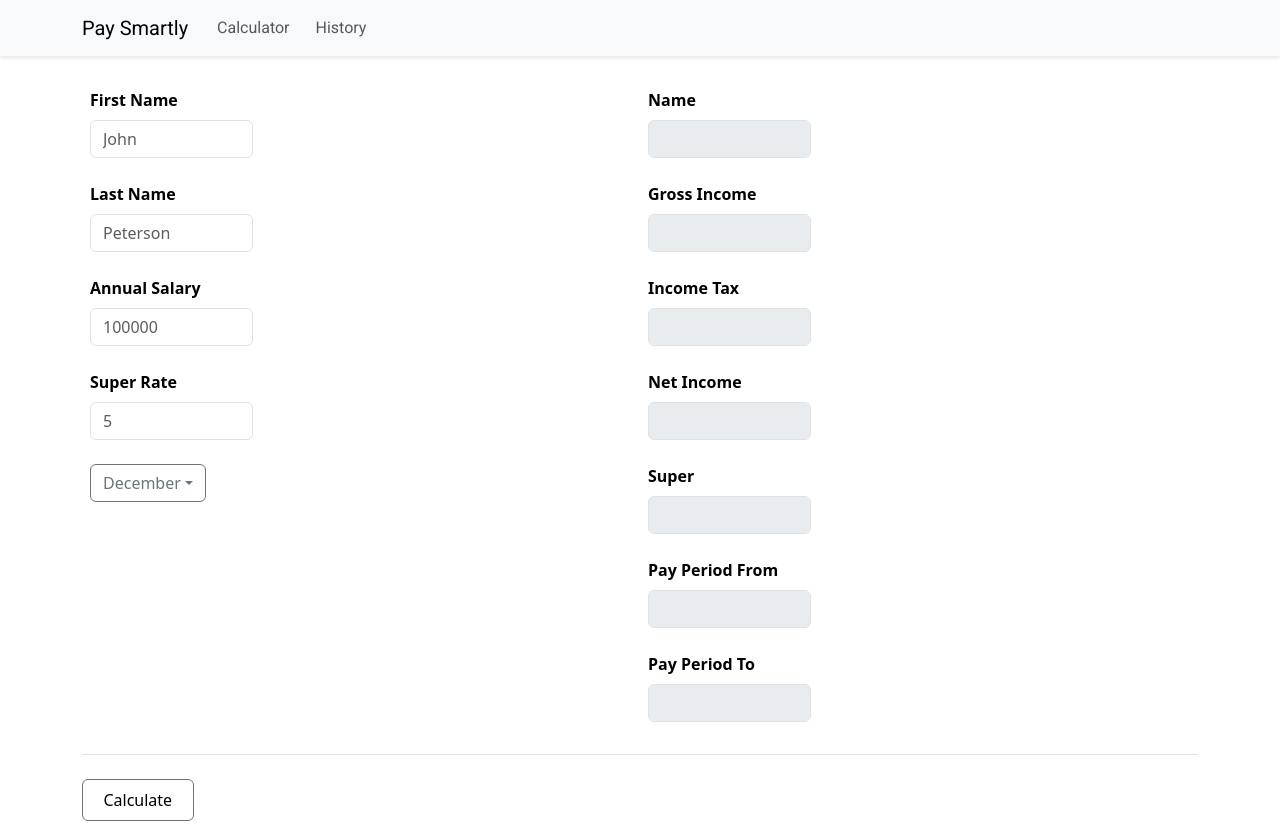
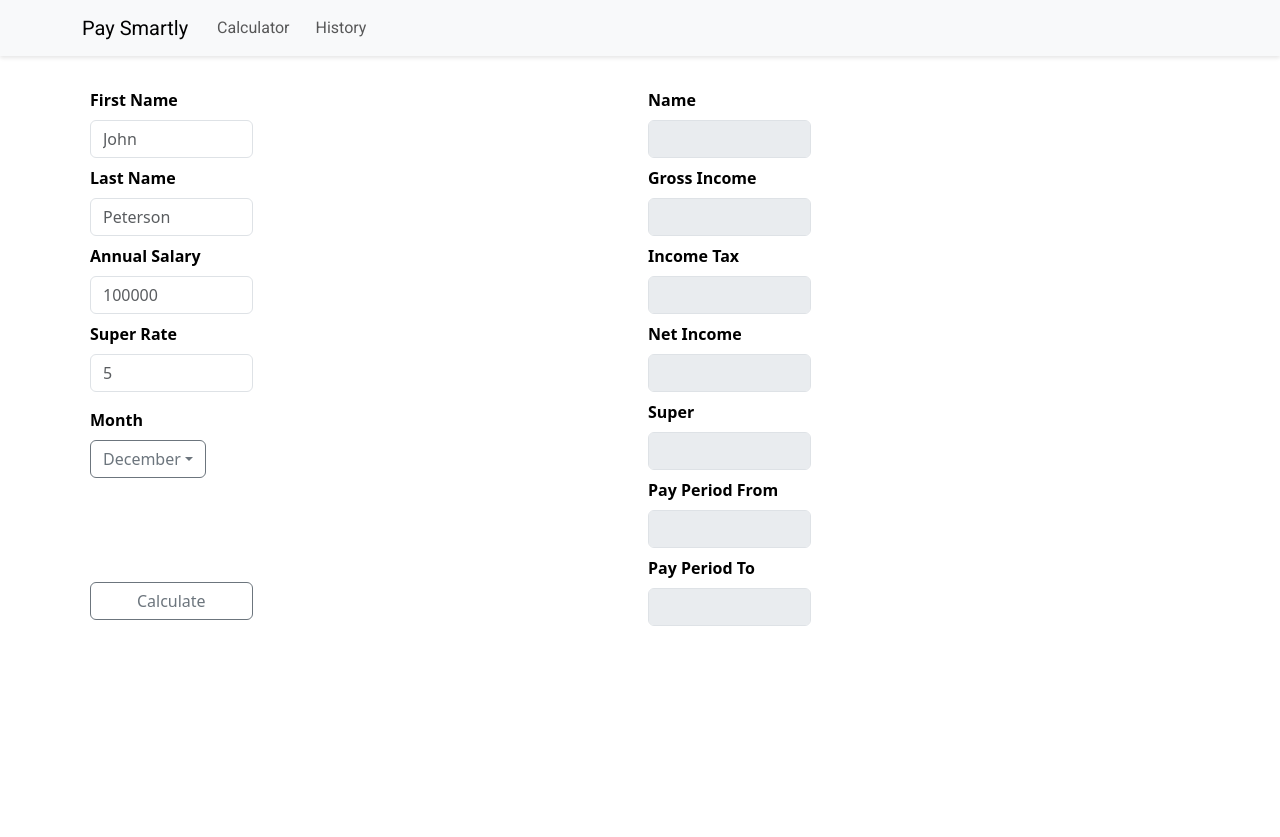
Before and after one commit to agalend/PaySmartly.PaySlipUserUI, a React (Create React App) app: page /calculator in a window 1280 px wide. After the commit the page ends 800 px from the top, so only its background shows below. Built offline with nearby package versions, Linux system fonts and the light colour scheme.

Commit message:
better calculation UI

```diff
--- a/src/pages/calculation.tsx
+++ b/src/pages/calculation.tsx
@@ -33,35 +33,40 @@ const Calculation = () => {
     }, [isLoading]);
 
     return (
-        <Table>
+        <Table borderless={true}>
             <tbody>
                 <tr>
                     <th>
-                        <Stack gap={10}>
+                        <Stack>
                             <Form.Label>First Name</Form.Label>
                             <Form.Control type="text" placeholder="John" style={{ width: "30%" }} onChange={(e) => {
                                 request.employeeFirstName = e.target.value;
                                 setRequest(request);
                             }} />
-                            <br />
+
+                            <Form.Label />
                             <Form.Label>Last Name</Form.Label>
                             <Form.Control type="text" placeholder="Peterson" style={{ width: "30%" }} onChange={(e) => {
                                 request.employeeLastName = e.target.value;
                                 setRequest(request);
                             }} />
-                            <br />
+
+                            <Form.Label />
                             <Form.Label>Annual Salary</Form.Label>
                             <Form.Control type="number" placeholder="100000" style={{ width: "30%" }} onChange={(e) => {
                                 request.annualSalary = e.target.value as any;
                                 setRequest(request);
                             }} />
-                            <br />
+
+                            <Form.Label />
                             <Form.Label>Super Rate</Form.Label>
                             <Form.Control type="number" placeholder="5" style={{ width: "30%" }} onChange={(e) => {
                                 request.superRate = e.target.value as any;
                                 setRequest(request);
                             }} />
-                            <br />
+
+                            <Form.Label /><Form.Label />
+                            <Form.Label>Month</Form.Label>
                             <DropdownButton id="months-dropdown" title={monthsConverter.convert(month!)} variant="outline-secondary" onSelect={setMonth}>
                                 <Dropdown.Item eventKey="0">January</Dropdown.Item>
                                 <Dropdown.Item eventKey="1">February</Dropdown.Item>
@@ -76,43 +81,50 @@ const Calculation = () => {
                                 <Dropdown.Item eventKey="10">November</Dropdown.Item>
                                 <Dropdown.Item eventKey="11">December</Dropdown.Item>
                             </DropdownButton>
+
+                            <Form.Label /><Form.Label /><Form.Label /><Form.Label /><Form.Label /><Form.Label /><Form.Label />
+                            <Form.Label /><Form.Label /><Form.Label /><Form.Label /><Form.Label /><Form.Label />
+                            <Button
+                                variant="outline-secondary"
+                                style={{ width: "30%" }}
+                                disabled={isLoading}
+                                onClick={!isLoading ? () => setLoading(true) : undefined}>
+                                {isLoading ? 'Calculating…' : 'Calculate'}
+                            </Button>{' '}
                         </Stack>
                     </th>
                     <th>
                         <Stack>
                             <Form.Label>Name</Form.Label>
                             <Form.Control type="text" value={`${response?.employee?.firstName ?? ""} ${response?.employee?.lastName ?? ""}`} style={{ width: "30%" }} readOnly disabled />
-                            <br />
+
+                            <Form.Label />
                             <Form.Label>Gross Income</Form.Label>
                             <Form.Control type="number" value={response?.grossIncome ?? ""} style={{ width: "30%" }} readOnly disabled />
-                            <br />
+
+                            <Form.Label />
                             <Form.Label>Income Tax</Form.Label>
                             <Form.Control type="number" value={response?.incomeTax ?? ""} style={{ width: "30%" }} readOnly disabled />
-                            <br />
+
+                            <Form.Label />
                             <Form.Label>Net Income</Form.Label>
                             <Form.Control type="number" value={response?.netIncome ?? ""} style={{ width: "30%" }} readOnly disabled />
-                            <br />
+
+                            <Form.Label />
                             <Form.Label>Super</Form.Label>
                             <Form.Control type="number" value={response?.super ?? ""} style={{ width: "30%" }} readOnly disabled />
-                            <br />
+
+                            <Form.Label />
                             <Form.Label>Pay Period From</Form.Label>
                             <Form.Control type="string" value={response?.payPeriodFrom?.toLocaleDateString() ?? ""} style={{ width: "30%" }} readOnly disabled />
-                            <br />
+
+                            <Form.Label />
                             <Form.Label>Pay Period To</Form.Label>
                             <Form.Control type="string" value={response?.payPeriodTo?.toLocaleDateString() ?? ""} style={{ width: "30%" }} readOnly disabled />
-                            <br />
+
+                            <Form.Label />
                         </Stack>
                     </th>
-                </tr>
-                <tr>
-                    <br />
-                    <Button
-                        variant="outline-secondary"
-                        style={{ width: "20%" }}
-                        disabled={isLoading}
-                        onClick={!isLoading ? () => setLoading(true) : undefined}>
-                        {isLoading ? 'Calculating…' : 'Calculate'}
-                    </Button>{' '}
                 </tr>
             </tbody>
         </Table>
```
